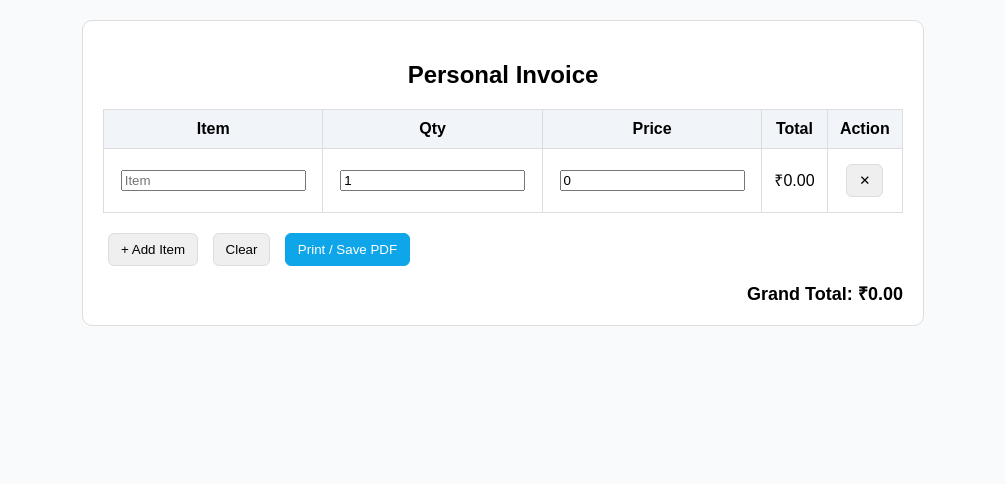
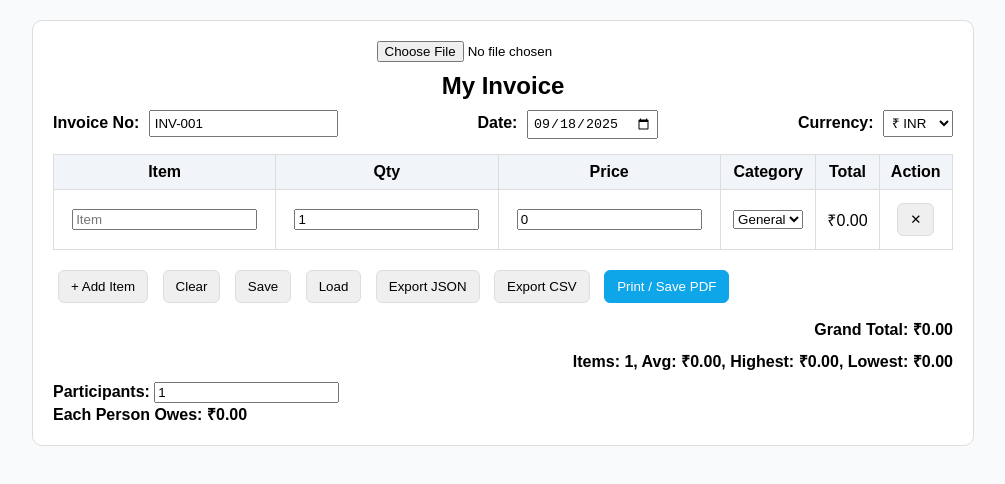
Before and after one commit to fardhinshaik/invoice-app, a plain HTML site: page index.html in a window 1280 px wide. Shown: the whole page, without its empty margins (137-1142 px from the left). Drawn offline with Linux system fonts and the light colour scheme.

Commit message:
Update index.html

```diff
--- a/index.html
+++ b/index.html
@@ -3,23 +3,47 @@
 <head>
   <meta charset="UTF-8" />
   <meta name="viewport" content="width=device-width, initial-scale=1" />
-  <title>Personal Invoice</title>
+  <title>Smart Invoice / Expense Tracker</title>
   <style>
     body { font-family: Arial, sans-serif; background: #f9fafb; margin: 20px; }
-    .page { max-width: 800px; margin: auto; background: white; padding: 20px; border: 1px solid #ddd; border-radius: 10px; }
-    h2 { text-align: center; margin-bottom: 20px; }
+    .page { max-width: 900px; margin: auto; background: white; padding: 20px; border: 1px solid #ddd; border-radius: 10px; }
+    h2 { text-align: center; margin: 10px 0; }
     table { width: 100%; border-collapse: collapse; margin-bottom: 15px; }
-    th, td { border: 1px solid #ddd; padding: 10px; text-align: center; }
+    th, td { border: 1px solid #ddd; padding: 8px; text-align: center; }
     th { background: #f1f5f9; }
     .btn { padding: 8px 12px; margin: 5px; cursor: pointer; border-radius: 6px; border: 1px solid #ddd; }
     .btn.primary { background: #0ea5e9; color: white; border-color: #0ea5e9; }
-    .total { text-align: right; font-weight: bold; margin-top: 10px; font-size: 18px; }
-    @media print { .actions { display: none; } body { background: white; } .page { border: none; } }
+    .total { text-align: right; font-weight: bold; margin-top: 10px; font-size: 16px; }
+    .actions { margin-top: 10px; }
+    .invoice-info { display: flex; justify-content: space-between; margin-bottom: 15px; }
+    .invoice-info label { font-weight: bold; }
+    .invoice-info input, .invoice-info select { margin-left: 5px; padding: 4px; }
+    .split { margin-top: 10px; font-weight: bold; }
+    .branding { text-align: center; margin-bottom: 10px; }
+    #logo { max-height: 60px; margin-top: 5px; }
+    @media print { .actions, #logoUpload { display: none; } body { background: white; } .page { border: none; } }
   </style>
 </head>
 <body>
   <div class="page">
-    <h2>Personal Invoice</h2>
+    <div class="branding">
+      <input type="file" id="logoUpload" accept="image/*">
+      <h2 contenteditable="true">My Invoice</h2>
+      <img id="logo" style="display:none;">
+    </div>
+
+    <div class="invoice-info">
+      <label>Invoice No: <input type="text" id="invoiceNo" value="INV-001"></label>
+      <label>Date: <input type="date" id="invoiceDate"></label>
+      <label>Currency:
+        <select id="currencySelect">
+          <option value="₹">₹ INR</option>
+          <option value="$">$ USD</option>
+          <option value="€">€ EUR</option>
+          <option value="£">£ GBP</option>
+        </select>
+      </label>
+    </div>
 
     <table id="invoiceTable">
       <thead>
@@ -27,6 +51,7 @@
           <th>Item</th>
           <th>Qty</th>
           <th>Price</th>
+          <th>Category</th>
           <th>Total</th>
           <th>Action</th>
         </tr>
@@ -37,10 +62,20 @@
     <div class="actions">
       <button id="addRowBtn" class="btn">+ Add Item</button>
       <button id="clearBtn" class="btn">Clear</button>
+      <button id="saveBtn" class="btn">Save</button>
+      <button id="loadBtn" class="btn">Load</button>
+      <button id="exportJSON" class="btn">Export JSON</button>
+      <button id="exportCSV" class="btn">Export CSV</button>
       <button id="printBtn" class="btn primary">Print / Save PDF</button>
     </div>
 
     <div id="grandTotal" class="total">Grand Total: ₹0.00</div>
+    <div id="summary" class="total"></div>
+
+    <div class="split">
+      <label>Participants: <input type="number" id="participants" min="1" value="1"></label>
+      <div id="perPerson">Each Person Owes: ₹0.00</div>
+    </div>
   </div>
 
   <script>
@@ -48,22 +83,42 @@
     const addRowBtn = document.getElementById('addRowBtn');
     const printBtn = document.getElementById('printBtn');
     const clearBtn = document.getElementById('clearBtn');
+    const saveBtn = document.getElementById('saveBtn');
+    const loadBtn = document.getElementById('loadBtn');
     const grandTotalEl = document.getElementById('grandTotal');
+    let currencySymbol = "₹";
+
+    // Auto-fill date
+    document.getElementById('invoiceDate').valueAsDate = new Date();
+
+    document.getElementById("currencySelect").addEventListener("change", (e) => {
+      currencySymbol = e.target.value;
+      recalcTotals();
+    });
 
     function formatCurrency(value) {
-      return `₹${(value || 0).toFixed(2)}`;
+      return `${currencySymbol}${(value || 0).toFixed(2)}`;
     }
 
-    function addRow() {
+    function addRow(data = {}) {
       const tr = document.createElement('tr');
       tr.innerHTML = `
-        <td><input type="text" placeholder="Item" /></td>
-        <td><input type="number" min="1" value="1" /></td>
-        <td><input type="number" min="0" value="0" step="0.01" /></td>
+        <td><input type="text" placeholder="Item" value="${data.item || ''}" /></td>
+        <td><input type="number" min="1" value="${data.qty || 1}" /></td>
+        <td><input type="number" min="0" value="${data.price || 0}" step="0.01" /></td>
+        <td>
+          <select>
+            <option ${data.category==='General'?'selected':''}>General</option>
+            <option ${data.category==='Food'?'selected':''}>Food</option>
+            <option ${data.category==='Travel'?'selected':''}>Travel</option>
+            <option ${data.category==='Project'?'selected':''}>Project</option>
+            <option ${data.category==='Misc'?'selected':''}>Misc</option>
+          </select>
+        </td>
         <td class="rowTotal">₹0.00</td>
         <td><button class="btn">✕</button></td>
       `;
-      tr.querySelectorAll('input').forEach(input => {
+      tr.querySelectorAll('input, select').forEach(input => {
         input.addEventListener('input', recalcTotals);
       });
       tr.querySelector('button').addEventListener('click', () => { tr.remove(); recalcTotals(); });
@@ -72,20 +127,110 @@
     }
 
     function recalcTotals() {
-      let grandTotal = 0;
+      let grandTotal = 0, totals = [];
       itemsBody.querySelectorAll('tr').forEach(row => {
         const qty = parseFloat(row.children[1].querySelector('input').value) || 0;
         const price = parseFloat(row.children[2].querySelector('input').value) || 0;
         const total = qty * price;
         row.querySelector('.rowTotal').textContent = formatCurrency(total);
+        totals.push(total);
         grandTotal += total;
       });
+
       grandTotalEl.textContent = "Grand Total: " + formatCurrency(grandTotal);
+
+      // Summary
+      if (totals.length) {
+        const avg = grandTotal / totals.length;
+        const max = Math.max(...totals);
+        const min = Math.min(...totals);
+        document.getElementById("summary").textContent =
+          `Items: ${totals.length}, Avg: ${formatCurrency(avg)}, Highest: ${formatCurrency(max)}, Lowest: ${formatCurrency(min)}`;
+      } else {
+        document.getElementById("summary").textContent = "";
+      }
+
+      // Split expense
+      let participants = parseInt(document.getElementById('participants').value) || 1;
+      document.getElementById('perPerson').textContent = `Each Person Owes: ${formatCurrency(grandTotal / participants)}`;
     }
 
-    addRowBtn.addEventListener('click', addRow);
+    function saveInvoice() {
+      const rows = [];
+      itemsBody.querySelectorAll('tr').forEach(row => {
+        rows.push({
+          item: row.children[0].querySelector('input').value,
+          qty: row.children[1].querySelector('input').value,
+          price: row.children[2].querySelector('input').value,
+          category: row.children[3].querySelector('select').value
+        });
+      });
+      localStorage.setItem("invoiceData", JSON.stringify({
+        rows, currencySymbol,
+        invoiceNo: document.getElementById('invoiceNo').value,
+        date: document.getElementById('invoiceDate').value
+      }));
+      alert("Invoice saved!");
+    }
+
+    function loadInvoice() {
+      const data = JSON.parse(localStorage.getItem("invoiceData"));
+      if (!data) { alert("No saved invoice found."); return; }
+      itemsBody.innerHTML = "";
+      currencySymbol = data.currencySymbol || "₹";
+      document.getElementById("currencySelect").value = currencySymbol;
+      document.getElementById("invoiceNo").value = data.invoiceNo || "INV-001";
+      document.getElementById("invoiceDate").value = data.date || new Date().toISOString().split("T")[0];
+      data.rows.forEach(r => addRow(r));
+      recalcTotals();
+      alert("Invoice loaded!");
+    }
+
+    // Export JSON
+    document.getElementById("exportJSON").addEventListener("click", () => {
+      const data = localStorage.getItem("invoiceData") || "{}";
+      downloadFile("invoice.json", data);
+    });
+
+    // Export CSV
+    document.getElementById("exportCSV").addEventListener("click", () => {
+      let csv = "Item,Qty,Price,Category,Total\n";
+      itemsBody.querySelectorAll('tr').forEach(row => {
+        let item = row.children[0].querySelector('input').value;
+        let qty = row.children[1].querySelector('input').value;
+        let price = row.children[2].querySelector('input').value;
+        let cat = row.children[3].querySelector('select').value;
+        let total = row.querySelector('.rowTotal').textContent;
+        csv += `${item},${qty},${price},${cat},${total}\n`;
+      });
+      downloadFile("invoice.csv", csv);
+    });
+
+    function downloadFile(filename, content) {
+      const blob = new Blob([content], { type: "text/plain" });
+      const a = document.createElement("a");
+      a.href = URL.createObjectURL(blob);
+      a.download = filename;
+      a.click();
+    }
+
+    // Logo upload
+    document.getElementById('logoUpload').addEventListener('change', function(e){
+      const file = e.target.files[0];
+      const reader = new FileReader();
+      reader.onload = function(evt){
+        const logo = document.getElementById('logo');
+        logo.src = evt.target.result;
+        logo.style.display = 'block';
+      }
+      reader.readAsDataURL(file);
+    });
+
+    addRowBtn.addEventListener('click', () => addRow());
     printBtn.addEventListener('click', () => window.print());
     clearBtn.addEventListener('click', () => { itemsBody.innerHTML = ''; addRow(); recalcTotals(); });
+    saveBtn.addEventListener('click', saveInvoice);
+    loadBtn.addEventListener('click', loadInvoice);
 
     // Start with one row
     addRow();
```
